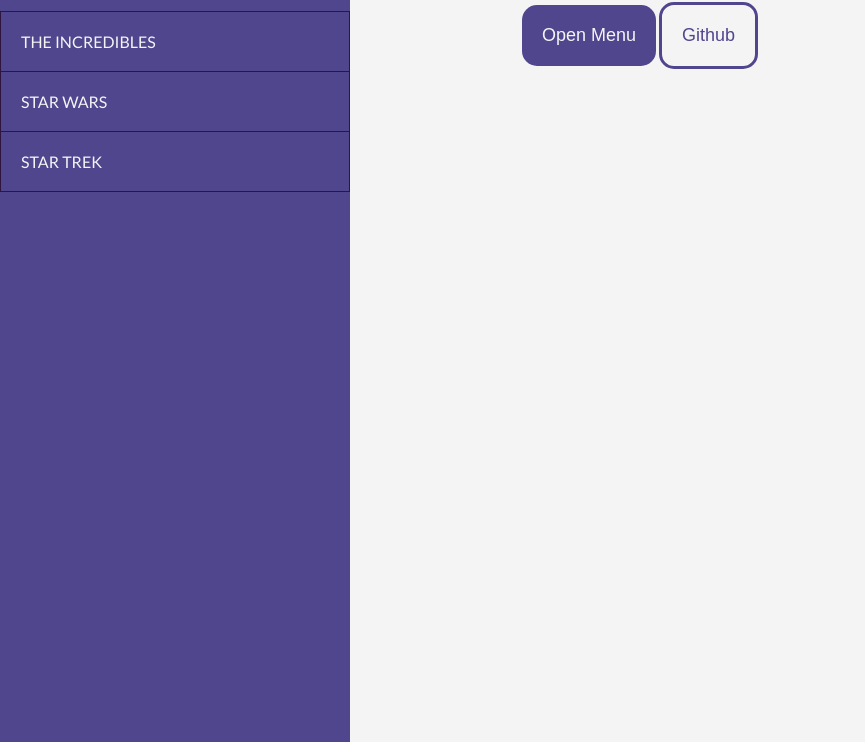
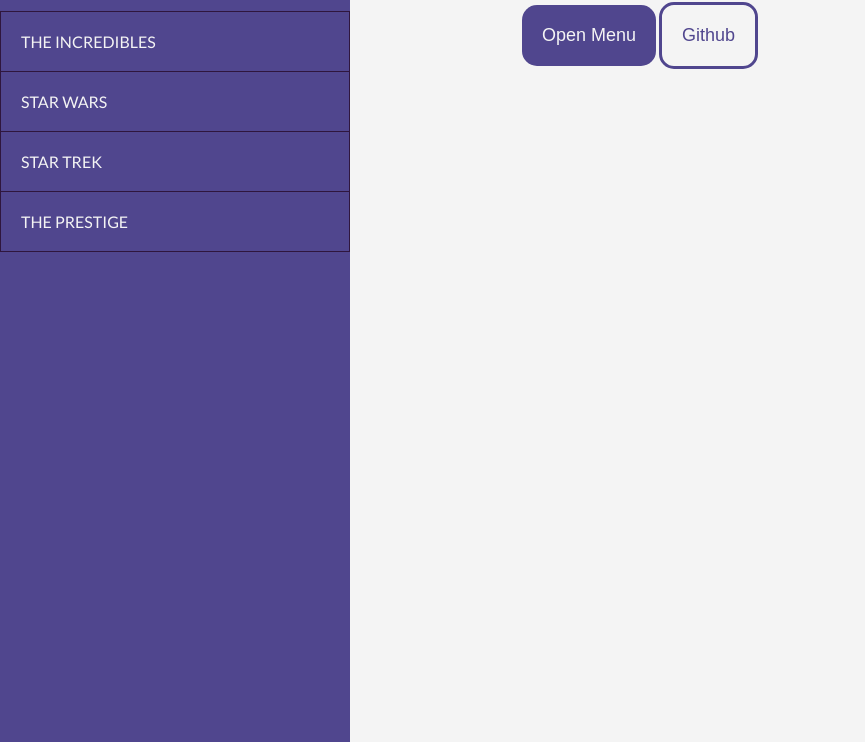
Before and after one commit to hshoff/menus, a plain HTML site: page nested/index.html in a window 1280 px wide. Shown: the part 58-800 px from the top of the page, without its empty margins (0-865 px from the left). Drawn offline with Linux system fonts and the light colour scheme.

Commit message:
[nested][index] add the prestige

```diff
--- a/nested/index.html
+++ b/nested/index.html
@@ -31,6 +31,7 @@
           <li class='padding-med border-dark-no-bottom menu-item'>The Incredibles</li>
           <li class='padding-med border-dark-no-bottom menu-item'>Star Wars</li>
           <li class='padding-med border-dark-no-bottom menu-item'>Star Trek</li>
+          <li class='padding-med border-dark-no-bottom menu-item'>The Prestige</li>
         </ul>
       </nav>
     </div>
```
